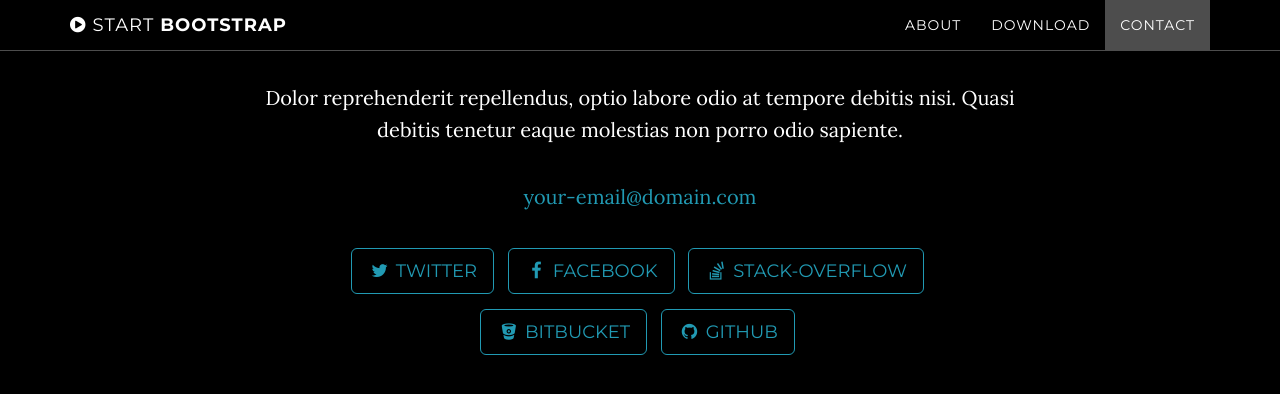
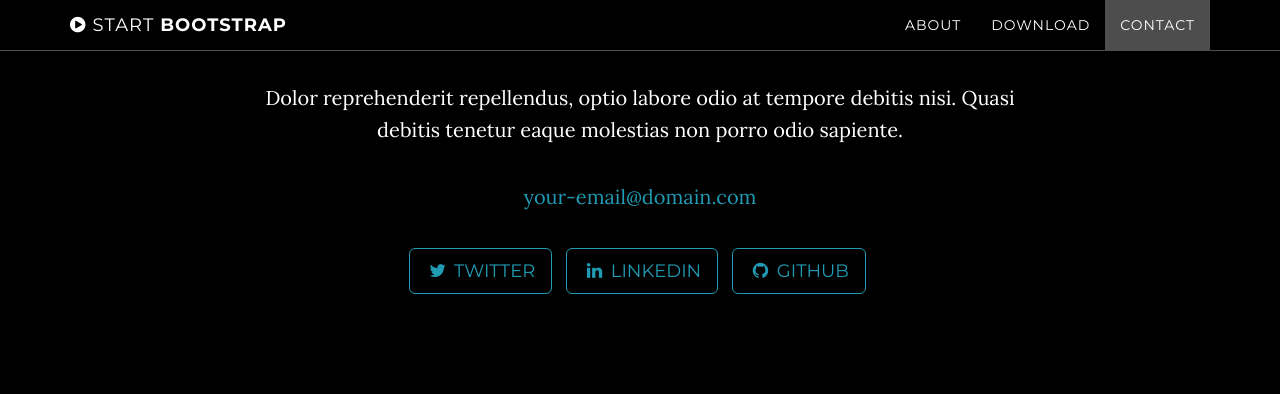
Before and after one commit to SheikhFahimFayasalSowrav/iwensu, a Jekyll site: the page built from index.html, in a window 1280 px wide and 900 px high, scrolled down 2331 px. Shown: the top 394 px of the window. Built offline with Jekyll 4.4.1, drawn with Linux system fonts in a browser that asks for light colours.

Commit message:
Trying to change social network usernames

```diff
--- a/_config.yml
+++ b/_config.yml
@@ -15,15 +15,11 @@
 # Social networks usernames (many more available: google-plus, flickr, dribbble, pinterest, instagram, tumblr, linkedin, etc.)
 social:
   - title: twitter
-    url: https://twitter.com/SBootstrap
-  - title: facebook
-    url:
-  - title: stack-overflow
-    url: http://stackoverflow.com/questions/tagged/jekyll
-  - title: bitbucket
-    url: http://bitbucket.org/jekyll
+    url: https://twitter.com/iwen_su
+  - title: linkedin
+    url: https://www.linkedin.com/in/iwensu
   - title: github
-    url: https://github.com/IronSummitMedia/startbootstrap
+    url: https://github.com/iwensu0313
 
 # Build settings
 markdown: kramdown
```
